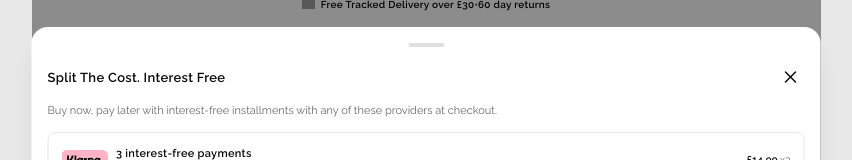
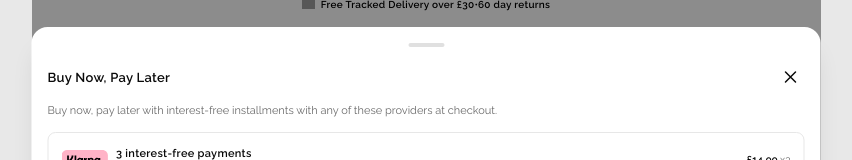
Before and after one commit to declandfyne/dfyne-product-details-page, a React (Vite) app: page / in a window 1280 px wide. Both pictures are taken after a click on the button "Buy Now, Pay Later". Shown: the part 1406-1566 px from the top of the page, without its empty margins (214-1066 px from the left). Built offline with nearby package versions, Linux system fonts and the light colour scheme; grey boxes are pictures that could not be loaded.

Commit message:
Update header title in PaymentModal to improve clarity

```diff
--- a/src/components/PaymentModal.jsx
+++ b/src/components/PaymentModal.jsx
@@ -63,7 +63,7 @@ export default function PaymentModal({ open, onClose }) {
 
         {/* Header */}
         <div className={styles.header}>
-          <h2 className={styles.title}>Split The Cost. Interest Free</h2>
+          <h2 className={styles.title}>Buy Now, Pay Later</h2>
           <button className={styles.closeBtn} onClick={onClose} aria-label="Close">
             <svg width="20" height="20" viewBox="0 0 20 20" fill="none">
               <path d="M5 5L15 15M15 5L5 15" stroke="#0a0a0a" strokeWidth="1.5" strokeLinecap="round" />
```
